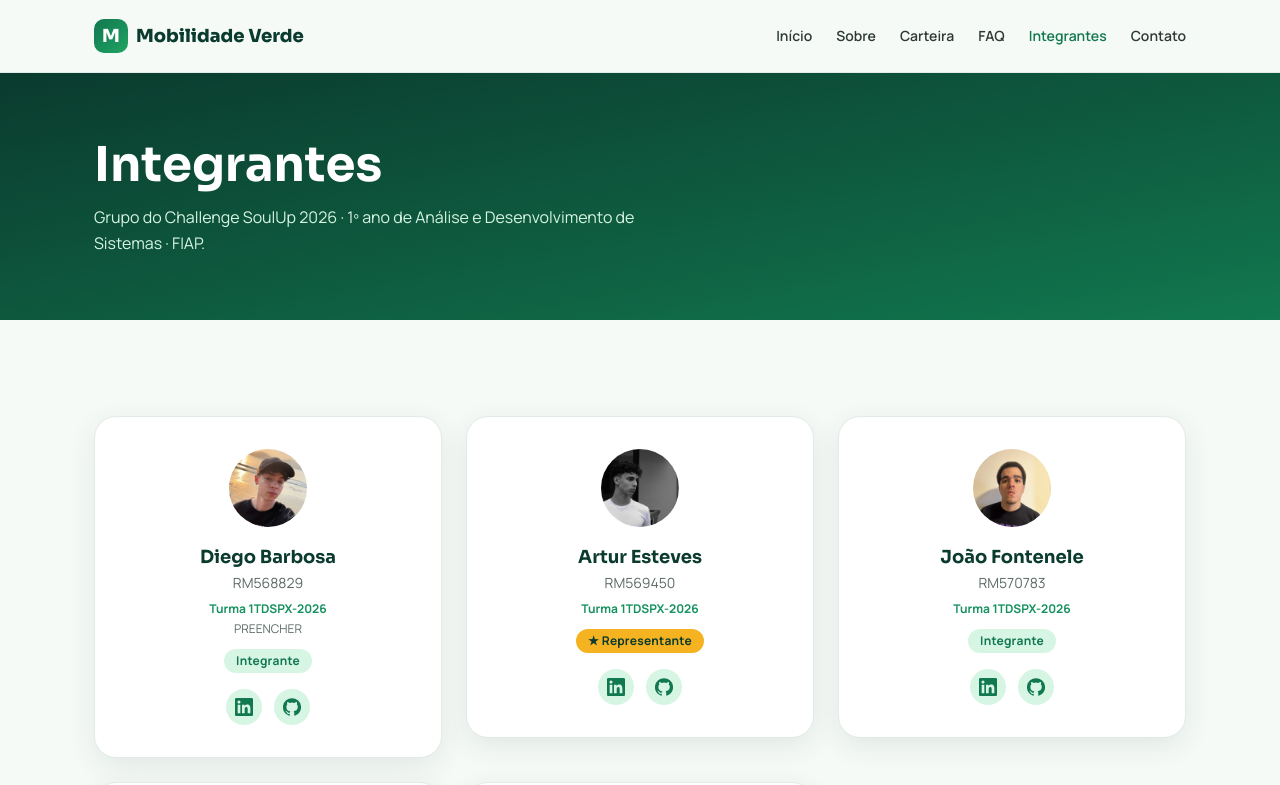
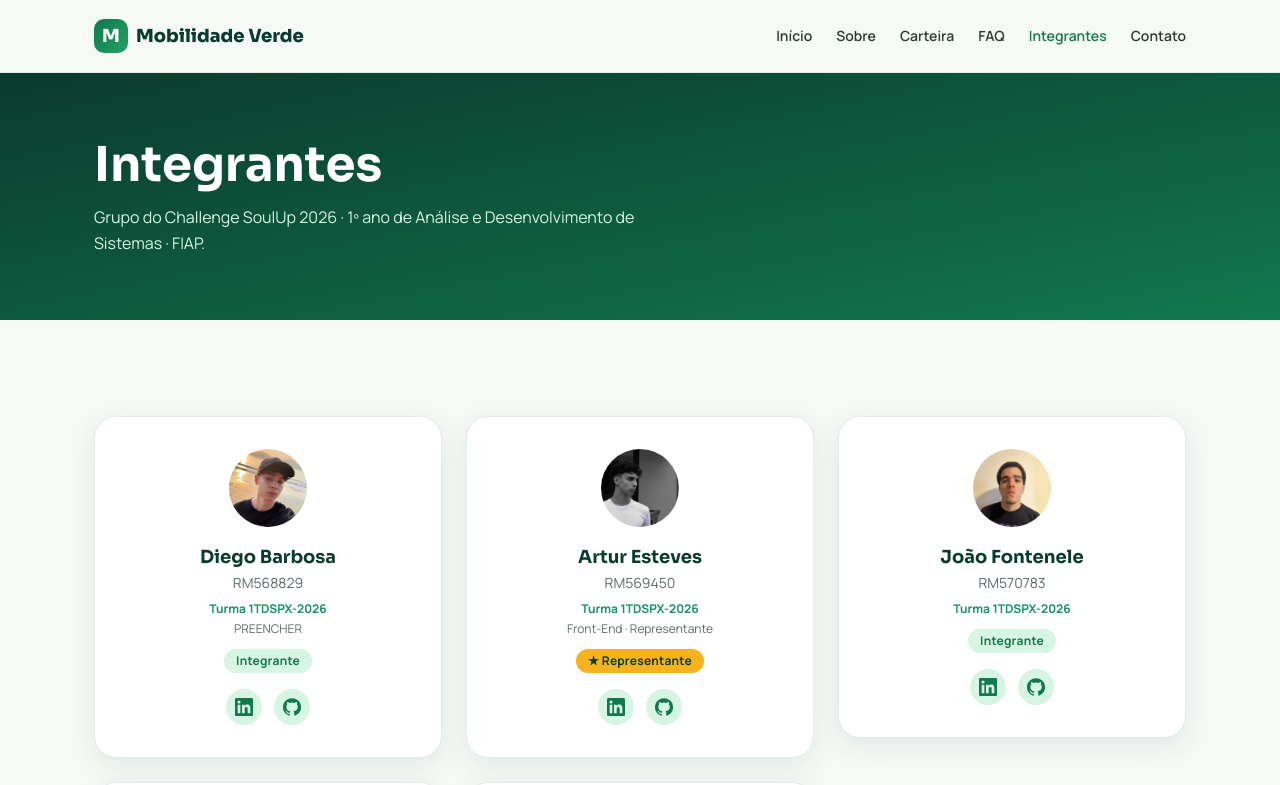
Before and after one commit to EstevesArtur/mobilidade-verde-front, a React (Vite) app: page /integrantes in a window 1280 px wide. Shown: the top 785 px of the page. Built offline with nearby package versions, Linux system fonts and the light colour scheme.

Commit message:
docs: confere dados e adiciona funcao do representante

```diff
--- a/src/data/integrantes.ts
+++ b/src/data/integrantes.ts
@@ -21,6 +21,7 @@ export const INTEGRANTES: Integrante[] = [
     foto: "/img/integrantes/artur.jpg",
     linkedin: "https://www.linkedin.com/in/artur-esteves-31bb4130a/",
     github: "https://github.com/EstevesArtur",
+    funcao: "Front-End · Representante",
   },
   {
     nome: "João Fontenele",
```
